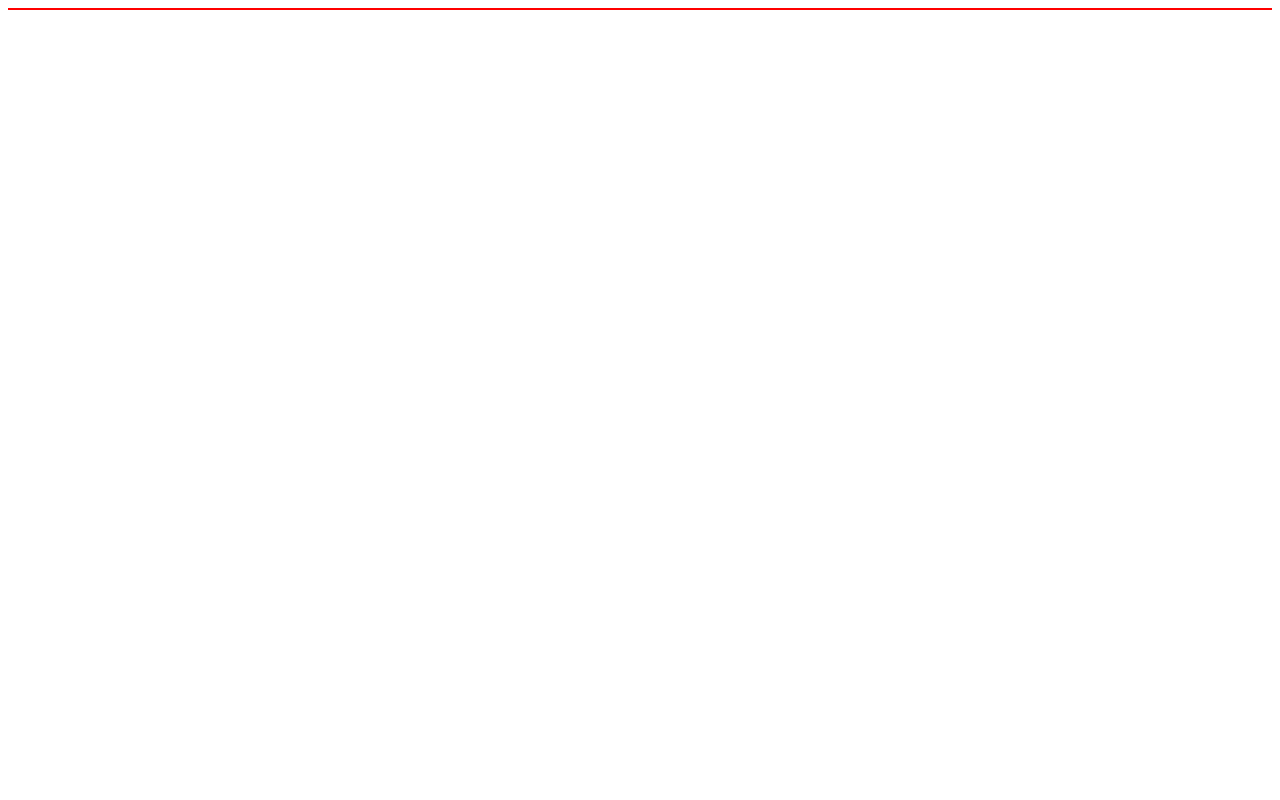
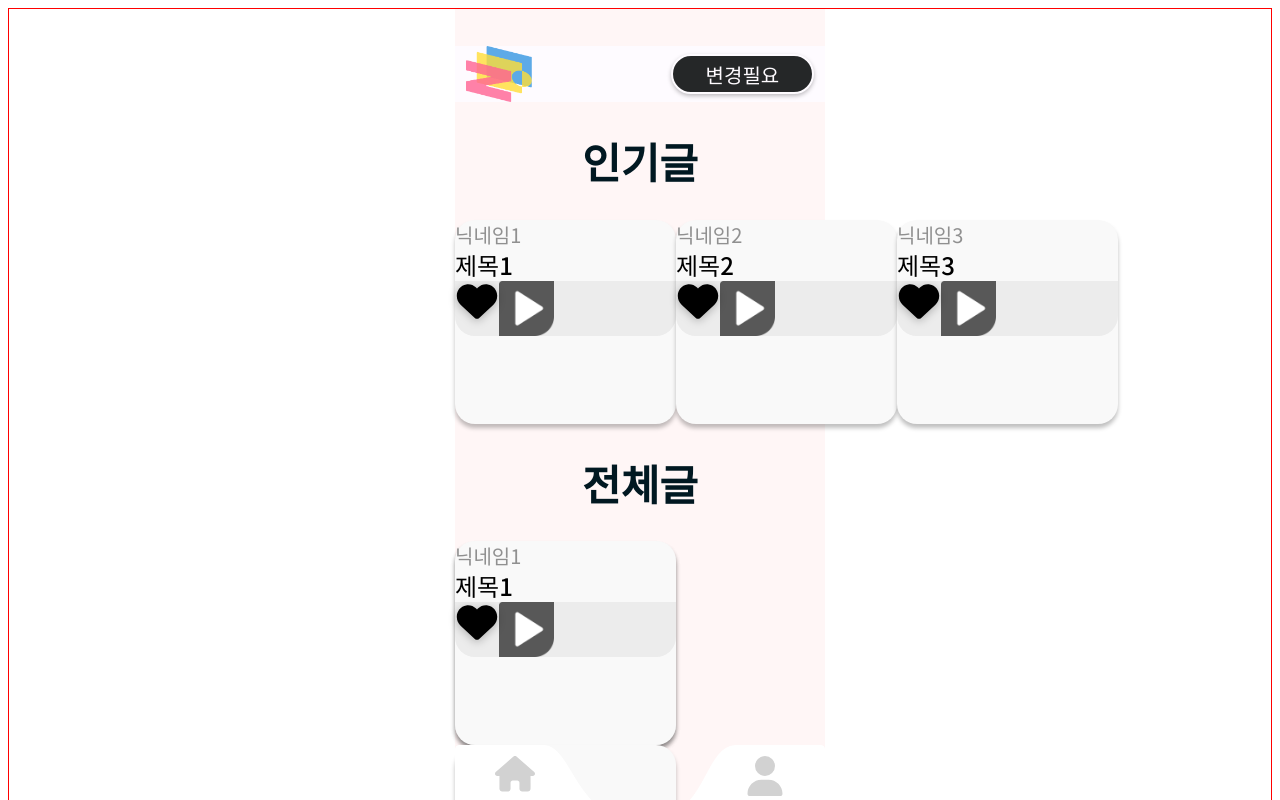
Before and after one commit to yunssup/MalMalMal_FE, a React (Vite) app: page /mainsns in a window 1280 px wide. Shown: the top 800 px of the page. Built offline with nearby package versions, Linux system fonts and the light colour scheme; a small style sheet from the web is missing.

Commit message:
mainsns 수정중

```diff
--- a/package.json
+++ b/package.json
@@ -16,7 +16,8 @@
     "react-dom": "^18.2.0",
     "react-router-dom": "^5.3.4",
     "react-transition-group": "^4.4.5",
-    "styled-components": "^6.0.7"
+    "styled-components": "^6.0.7",
+    "swiper": "^10.1.0"
   },
   "devDependencies": {
     "@types/react": "^18.2.14",
--- a/src/App.jsx
+++ b/src/App.jsx
@@ -9,7 +9,7 @@ import Readsns from "./component/Readsns";
 import Writesns from "./component/Writesns";
 import Readedit from "./component/Readedit";
 import Writeedit from "./component/Writeedit";
-
+import Mainsns from "./component/Mainsns";
 function setScreenSize() {
   let vh = window.innerHeight * 0.01;
   document.documentElement.style.setProperty("--vh", `${vh}px`);
@@ -32,6 +32,7 @@ function App() {
       <Writesns />
       <Readedit />
       <Writeedit />
+      <Mainsns />
     </div>
   );
 }
--- a/src/Router.jsx
+++ b/src/Router.jsx
@@ -10,6 +10,7 @@ import Writesns from "./component/Writesns";
 import Readedit from "./component/Readedit";
 import Writeedit from "./component/Writeedit";
 import { FadeContainer } from "./component/Styled"; // styles.js에서 export한 FadeContainer를 import합니다.
+import Mainsns from "./component/Mainsns";
 
 export default function AppRouter() {
   return (
@@ -46,6 +47,9 @@ export default function AppRouter() {
         <Route path="/writeedit">
           <Writeedit />
         </Route>
+        <Route path="/mainsns">
+          <Mainsns />
+        </Route>
       </Switch>
     </Router>
   );
--- a/src/component/Hello.jsx
+++ b/src/component/Hello.jsx
@@ -154,7 +154,7 @@ const WhiteBox1 = styled.div`
   font-style: normal;
   font-weight: 400;
   line-height: normal;
-  margin-top: -10%;
+  margin-top: -5%;
   height: 150px;
   flex-shrink: 0;
 `;
@@ -210,7 +210,6 @@ export default function Hello() {
 
   const [speechResult, setSpeechResult] = useState("");
   const [inputText, setInputText] = useState("");
-  const [title, setTitle] = useState(""); // 추가된 부분
 
   const handleVoice = () => {
     console.log("말하기 버튼이 클릭되었습니다.");
--- /dev/null
+++ b/src/component/Mainsns.jsx
@@ -0,0 +1,205 @@
+import React, { useState } from "react";
+import styled, { css } from "styled-components"; // ThemeProvider import 추가
+import Footer from "../base/Footer";
+import { FontAwesomeIcon } from "@fortawesome/react-fontawesome";
+import { faHeart } from "@fortawesome/free-solid-svg-icons";
+
+const Container = styled.div`
+  display: flex;
+  flex-direction: column;
+  background: #fff6f6;
+  width: 370px;
+`;
+const Top = styled.div`
+  background: var(--unnamed, #fefbff);
+  display: flex;
+  flex-direction: row;
+  align-items: center;
+  justify-content: space-between;
+  margin-top: 10%;
+`;
+const Logo = styled.img`
+  width: 65.806px;
+  height: 56.345px;
+  flex-shrink: 0;
+  margin-left: 3%;
+`;
+const ClickButton = styled.button`
+  margin-right: 3%;
+
+  border: none;
+  background-color: transparent;
+  cursor: pointer;
+  display: flex;
+  align-items: center;
+  width: 143px;
+  height: 40px;
+  flex-shrink: 0;
+  justify-content: center;
+
+  border-radius: 24px;
+  border: 2px solid var(--unnamed, #fefbff);
+  background: #252728;
+  box-shadow: 0px 2px 4px 0px rgba(0, 0, 0, 0.25);
+
+  color: var(--unnamed, #fefbff);
+  font-family: Noto Sans KR;
+  font-size: 20px;
+  font-style: normal;
+  font-weight: 500;
+  line-height: normal;
+`;
+const Title = styled.h1`
+  color: #011821;
+  text-align: center;
+  font-family: Noto Sans KR;
+  font-size: 42px;
+  font-style: normal;
+  font-weight: 700;
+  line-height: normal;
+`;
+const BestMain = styled.div`
+  display: flex;
+  flex-direction: row;
+`;
+const BestPost = styled.div`
+  display: flex;
+  flex-direction: column;
+  border-radius: 20px;
+  background: var(--unnamed, #f9f9f9);
+  box-shadow: 0px 4px 4px 0px rgba(0, 0, 0, 0.25);
+  width: 221px;
+  height: 204px;
+  flex-shrink: 0;
+`;
+const Name = styled.div`
+  color: #909090;
+  font-family: Noto Sans KR;
+  font-size: 20px;
+  font-style: normal;
+  font-weight: 400;
+  line-height: normal;
+`;
+const Text = styled.div`
+  color: #000;
+  font-family: Noto Sans KR;
+  font-size: 24px;
+  font-style: normal;
+  font-weight: 500;
+  line-height: 32px; /* 133.333% */
+`;
+const Bar = styled.div`
+  border-radius: 0px 0px 20px 20px;
+  background: #ececec;
+  width: 221px;
+  height: 55px;
+  flex-shrink: 0;
+  display: flex;
+`;
+const StyledFontAwesomeIcon = styled(FontAwesomeIcon)`
+  width: 44px;
+  height: 40.37px;
+  flex-shrink: 0;
+  filter: drop-shadow(0px 2px 4px rgba(0, 0, 0, 0.25));
+`;
+const Image = styled.img`
+  width: 55px;
+  height: 55px;
+  flex-shrink: 0;
+`;
+const MainPost = styled.div`
+  display: flex;
+  flex-direction: column;
+  border-radius: 20px;
+  background: var(--unnamed, #f9f9f9);
+  box-shadow: 0px 4px 4px 0px rgba(0, 0, 0, 0.25);
+  width: 221px;
+  height: 204px;
+  flex-shrink: 0;
+`;
+const Name1 = styled.div`
+  color: #909090;
+  font-family: Noto Sans KR;
+  font-size: 20px;
+  font-style: normal;
+  font-weight: 400;
+  line-height: normal;
+`;
+const Text1 = styled.div`
+  color: #000;
+  font-family: Noto Sans KR;
+  font-size: 24px;
+  font-style: normal;
+  font-weight: 500;
+  line-height: 32px; /* 133.333% */
+`;
+const Bar1 = styled.div`
+  border-radius: 0px 0px 20px 20px;
+  background: #ececec;
+  width: 221px;
+  height: 55px;
+  flex-shrink: 0;
+  display: flex;
+`;
+const StyledFontAwesomeIcon1 = styled(FontAwesomeIcon)`
+  width: 44px;
+  height: 40.37px;
+  flex-shrink: 0;
+  filter: drop-shadow(0px 2px 4px rgba(0, 0, 0, 0.25));
+`;
+const Image1 = styled.img`
+  width: 55px;
+  height: 55px;
+  flex-shrink: 0;
+`;
+
+export default function Click() {
+  const handleLoginClick = () => {
+    console.log("로그인 버튼이 클릭되었습니다.");
+    // 로그인 버튼이 클릭되었을 때, 로그인 페이지로 이동
+    history.push("/Login"); // 이동할 경로로 수정해야 함
+  };
+  const mainPostsData = [
+    // 실제 데이터로 대체할 수 있습니다.
+    { name: "닉네임1", title: "제목1" },
+    { name: "닉네임2", title: "제목2" },
+    { name: "닉네임3", title: "제목3" },
+  ];
+  return (
+    <Container>
+      <Top>
+        <Logo src="/말말말로고.jpg" alt="버튼 이미지" />
+        <ClickButton onClick={handleLoginClick}>변경필요</ClickButton>
+      </Top>
+      <Title>인기글</Title>
+      <BestMain>
+        {/* mainPostsData 배열을 매핑합니다. */}
+        {mainPostsData.map((data, index) => (
+          <MainPost key={index}>
+            <Name>{data.name}</Name>
+            <Text>{data.title}</Text>
+            <Bar>
+              <StyledFontAwesomeIcon icon={faHeart} />
+              <Image src="/재생.png" alt="버튼 이미지" />
+            </Bar>
+          </MainPost>
+        ))}
+      </BestMain>{" "}
+      <Title>전체글</Title>
+      <MainPost>
+        {/* mainPostsData 배열을 매핑합니다. */}
+        {mainPostsData.map((data, index) => (
+          <MainPost key={index}>
+            <Name1>{data.name}</Name1>
+            <Text1>{data.title}</Text1>
+            <Bar1>
+              <StyledFontAwesomeIcon1 icon={faHeart} />
+              <Image1 src="/재생.png" alt="버튼 이미지" />
+            </Bar1>
+          </MainPost>
+        ))}{" "}
+      </MainPost>
+      <Footer />
+    </Container>
+  );
+}
```
Also changed, not shown: src/component/Login.jsx (+0 -50 lines), public/재생.png (added), 1 other file (tests, documents, lock files or other folders).
